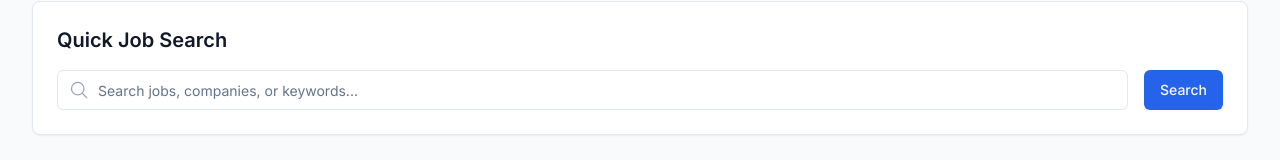
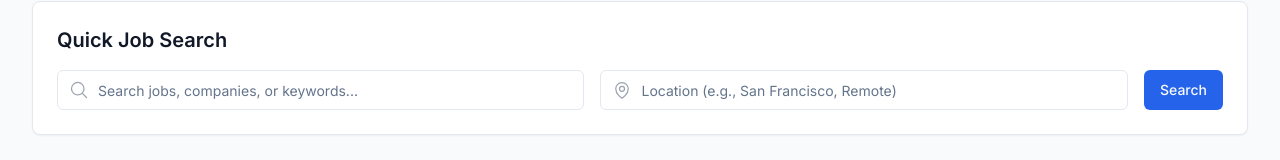
Before and after one commit to Smangesh20/job-portal-project, a Next.js app in the folder apps/web/: page /dashboard in a window 1280 px wide. Shown: the part 224-384 px from the top of the page. Built offline with nearby package versions, Linux system fonts and the light colour scheme; no server answers; sample sign-in values are in the browser's storage.

Commit message:
FIX: Dashboard location search + all Google-style functionality restored - Location search now visible in dashboard main search bar, header dropdowns clickable, notifications working, user name display fixed

```diff
--- a/apps/web/src/app/dashboard/page.tsx
+++ b/apps/web/src/app/dashboard/page.tsx
@@ -29,6 +29,7 @@ export default function DashboardPage() {
   const router = useRouter()
   const { user, isAuthenticated, isLoading, logout } = useAuthUnified()
   const [searchQuery, setSearchQuery] = useState('')
+  const [locationQuery, setLocationQuery] = useState('')
 
   // Redirect if not authenticated
   if (!isLoading && !isAuthenticated) {
@@ -48,9 +49,14 @@ export default function DashboardPage() {
 
   const handleSearch = (e: React.FormEvent) => {
     e.preventDefault()
+    const params = new URLSearchParams()
     if (searchQuery.trim()) {
-      router.push(`/jobs?search=${encodeURIComponent(searchQuery)}`)
+      params.set('search', searchQuery.trim())
     }
+    if (locationQuery.trim()) {
+      params.set('location', locationQuery.trim())
+    }
+    router.push(`/jobs?${params.toString()}`)
   }
 
   const quickActions = [
@@ -159,7 +165,8 @@ export default function DashboardPage() {
             <CardContent className="p-6">
               <h2 className="text-xl font-semibold text-gray-900 mb-4">Quick Job Search</h2>
               <form onSubmit={handleSearch} className="flex gap-4">
-                <div className="flex-1 relative">
+                <div className="flex-1 grid grid-cols-1 md:grid-cols-2 gap-4">
+                  <div className="relative">
                     <MagnifyingGlassIcon className="absolute left-3 top-1/2 transform -translate-y-1/2 w-5 h-5 text-gray-400" />
                     <Input
                       type="text"
@@ -168,6 +175,17 @@ export default function DashboardPage() {
                       onChange={(e) => setSearchQuery(e.target.value)}
                       className="pl-10"
                     />
+                  </div>
+                  <div className="relative">
+                    <MapPinIcon className="absolute left-3 top-1/2 transform -translate-y-1/2 w-5 h-5 text-gray-400" />
+                    <Input
+                      type="text"
+                      placeholder="Location (e.g., San Francisco, Remote)"
+                      value={locationQuery}
+                      onChange={(e) => setLocationQuery(e.target.value)}
+                      className="pl-10"
+                    />
+                  </div>
                 </div>
                 <Button type="submit" className="bg-blue-600 hover:bg-blue-700">
                   Search
--- a/apps/web/src/components/navigation/enterprise-header.tsx
+++ b/apps/web/src/components/navigation/enterprise-header.tsx
@@ -500,9 +500,11 @@ export function EnterpriseHeader() {
                     onClick={() => setIsNotificationsOpen(!isNotificationsOpen)}
                   >
                     <Bell className="w-5 h-5" />
-                    <span className="absolute -top-1 -right-1 bg-gradient-to-r from-red-500 to-pink-500 text-white text-xs rounded-full w-5 h-5 flex items-center justify-center font-semibold">
-                      {notifications.filter(n => n.unread).length}
-                    </span>
+                    {notifications.filter(n => n.unread).length > 0 && (
+                      <span className="absolute -top-1 -right-1 bg-gradient-to-r from-red-500 to-pink-500 text-white text-xs rounded-full w-5 h-5 flex items-center justify-center font-semibold">
+                        {notifications.filter(n => n.unread).length}
+                      </span>
+                    )}
                   </Button>
 
                   {/* Notifications Dropdown */}
```
Lines whose indentation alone changed are shown as unchanged.
